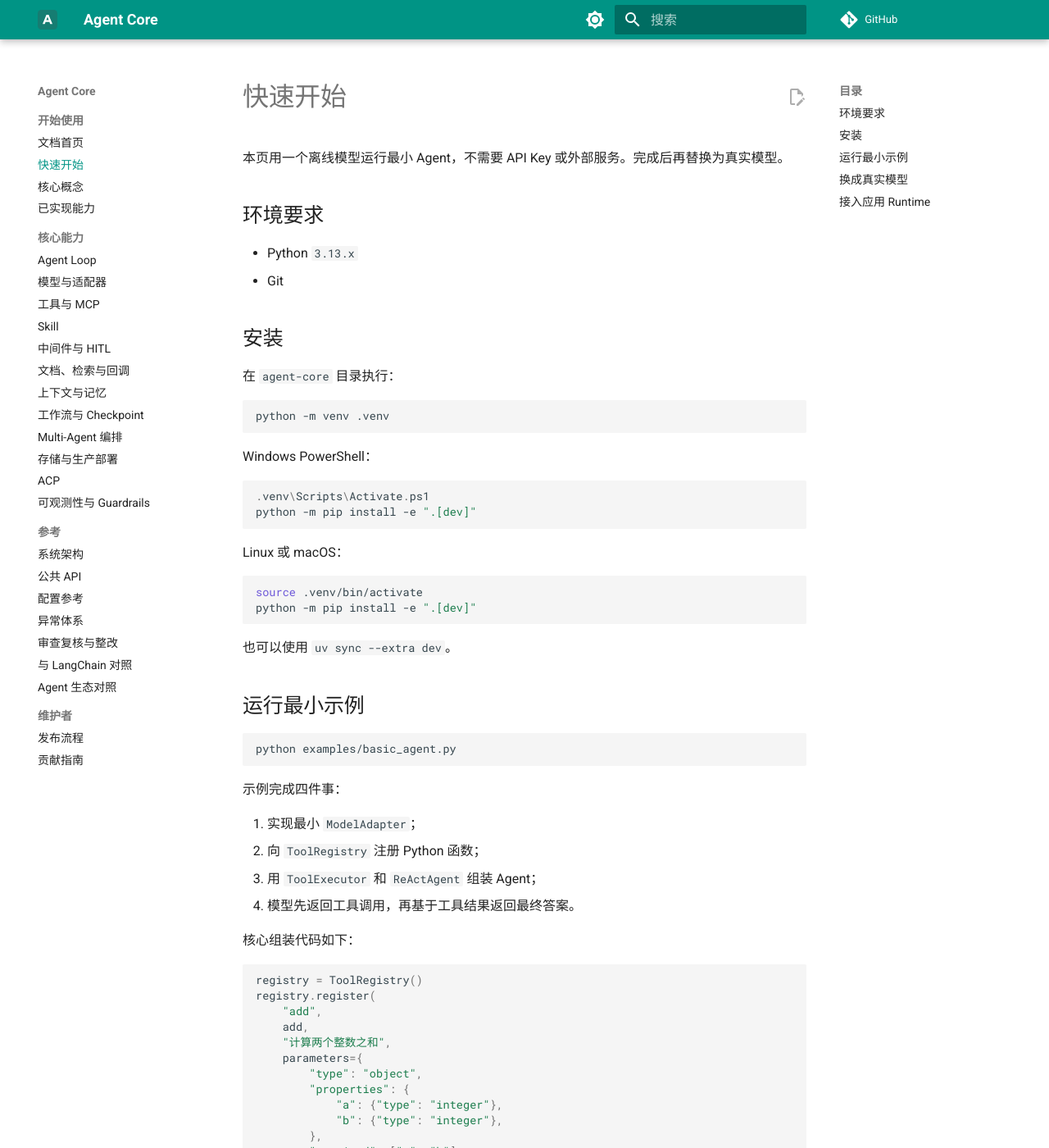
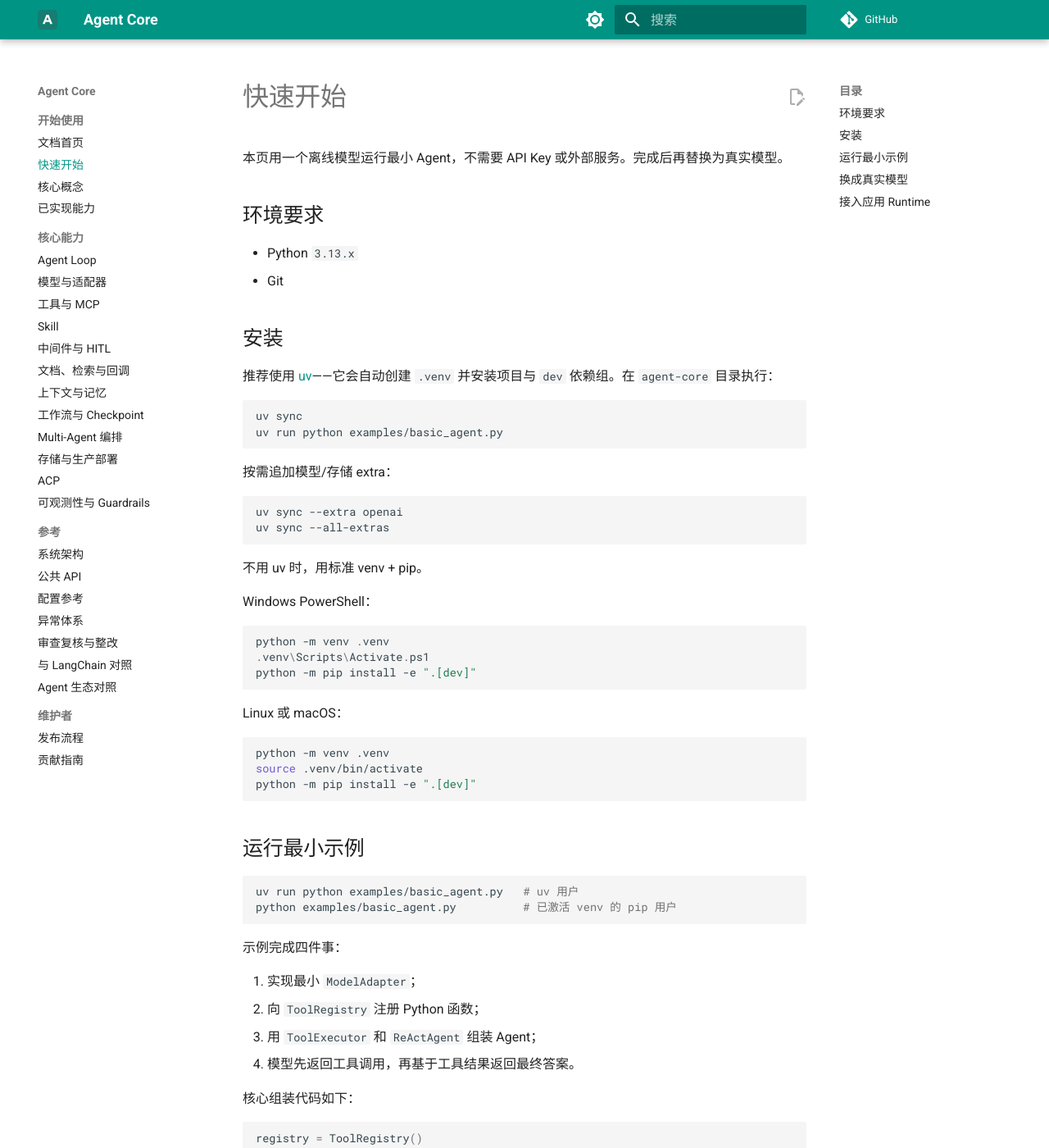
Before and after one commit to qiuzixu/agent-core, an MkDocs documentation site: the page built from docs/guide/getting-started.md, in a window 1280 px wide and 1400 px high. Shown: the whole window at 82% size. Built offline with MkDocs 1.6.1 and Material for MkDocs 9.7.7, drawn with Linux system fonts in a browser that asks for light colours; comment, search, counter and statistics services are not loaded.

Commit message:
docs: 更新安装与快速开始文档以添加uv支持
补充uv作为推荐开发安装方式的完整步骤，修订传统venv+pip的安装流程，同时新增uv路径依赖的可编辑模式说明

````diff
--- a/docs/guide/getting-started.md
+++ b/docs/guide/getting-started.md
@@ -9,15 +9,27 @@
 
 ## 安装
 
-在 `agent-core` 目录执行：
+推荐使用 [uv](https://docs.astral.sh/uv/)——它会自动创建 `.venv` 并安装项目与
+`dev` 依赖组。在 `agent-core` 目录执行：
 
 ```bash
-python -m venv .venv
+uv sync
+uv run python examples/basic_agent.py
 ```
+
+按需追加模型/存储 extra：
+
+```bash
+uv sync --extra openai
+uv sync --all-extras
+```
+
+不用 uv 时，用标准 venv + pip。
 
 Windows PowerShell：
 
 ```powershell
+python -m venv .venv
 .venv\Scripts\Activate.ps1
 python -m pip install -e ".[dev]"
 ```
@@ -25,16 +37,16 @@ python -m pip install -e ".[dev]"
 Linux 或 macOS：
 
 ```bash
+python -m venv .venv
 source .venv/bin/activate
 python -m pip install -e ".[dev]"
 ```
 
-也可以使用 `uv sync --extra dev`。
-
 ## 运行最小示例
 
 ```bash
-python examples/basic_agent.py
+uv run python examples/basic_agent.py   # uv 用户
+python examples/basic_agent.py          # 已激活 venv 的 pip 用户
 ```
 
 示例完成四件事：
--- a/mkdocs.yml
+++ b/mkdocs.yml
@@ -1,6 +1,9 @@
 site_name: Agent Core
 site_description: 零外部平台绑定的 Python Agent 运行时内核
 docs_dir: docs
+# 显式声明 site_dir：mkdocs serve 在未配置时会把站点构建到系统临时目录，
+# 在受限环境（重定向的 TEMP 不可清理）下会启动失败。
+site_dir: site
 repo_url: https://github.com/qiuzixu/agent-core
 edit_uri: edit/main/docs/
 
````
Also changed, not shown: README.md (+36 -3 lines), docs/index.md (+10 -1 lines).
